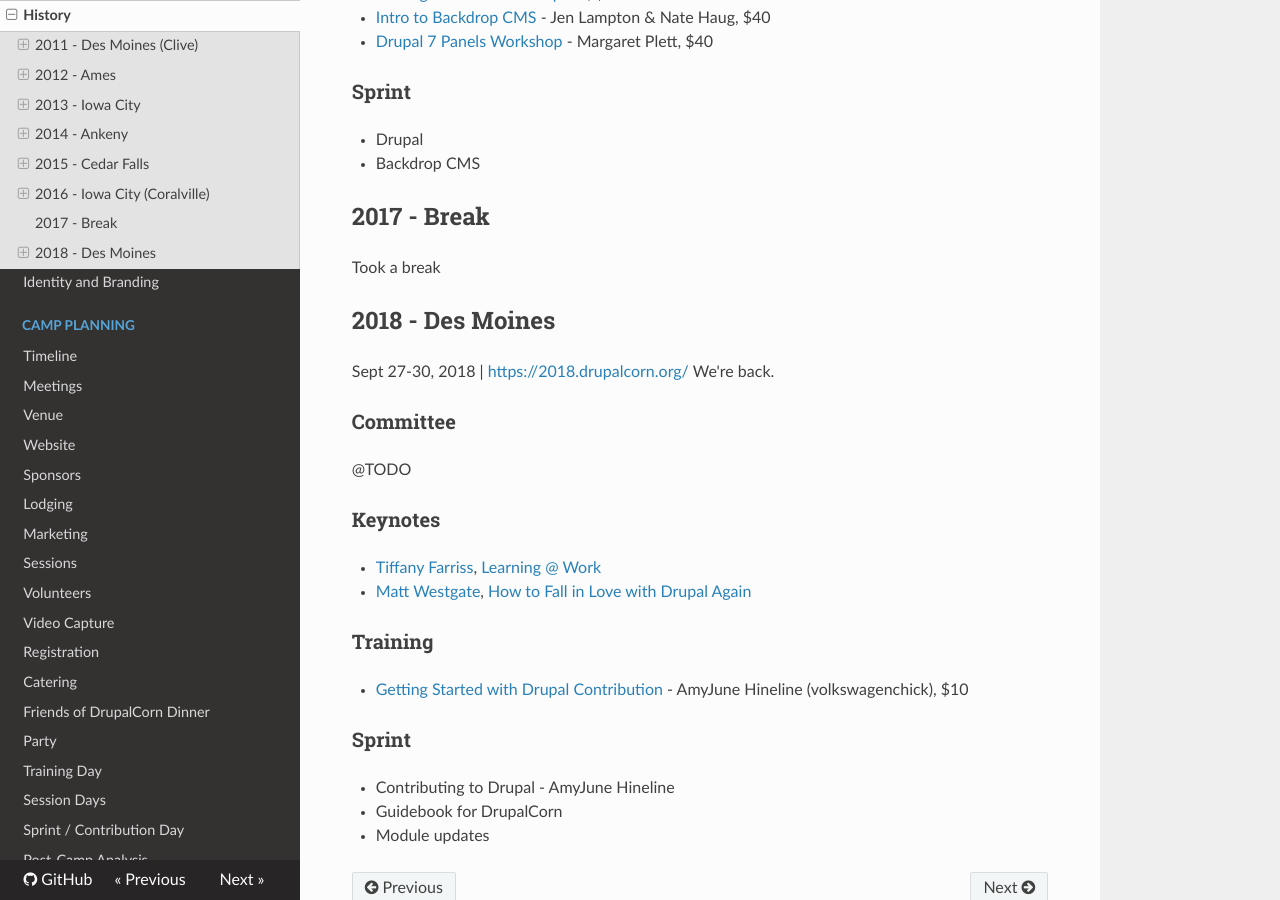
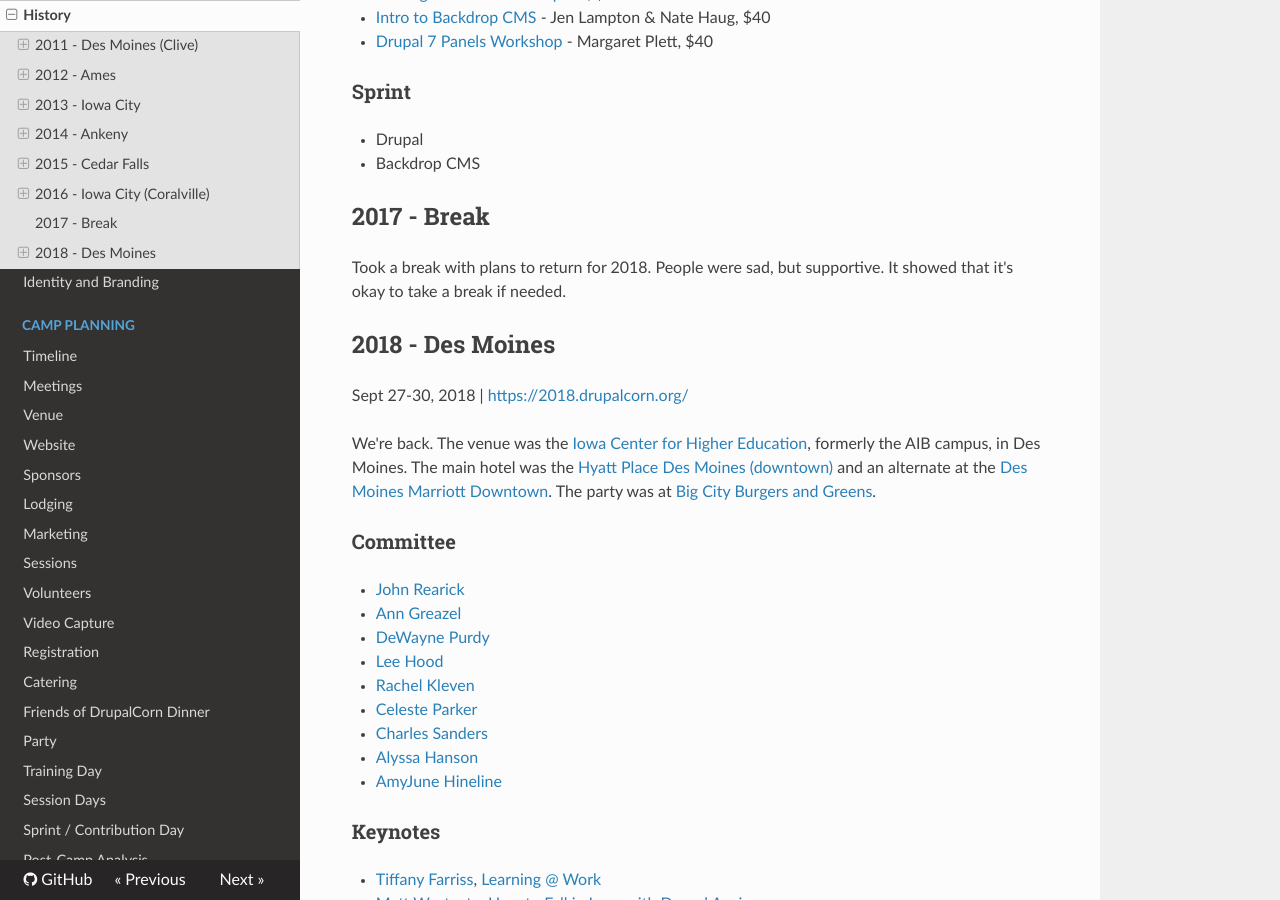
Before and after one commit to drupalcorn/guide, an MkDocs documentation site: the page built from docs/history.md, in a window 1280 px wide and 900 px high, scrolled down 4870 px. Built offline with MkDocs 1.6.1, drawn with Linux system fonts in a browser that asks for light colours; nearby versions of some CDN libraries.

Commit message:
2017 and 2018 details

```diff
--- a/docs/history.md
+++ b/docs/history.md
@@ -1,3 +1,4 @@
+
 
 
 
@@ -153,13 +154,25 @@
 
 ## 2017 - Break
 
-Took a break
+Took a break with plans to return for 2018. People were sad, but supportive. It showed that it's okay to take a break if needed.
+
 ## 2018 - Des Moines
 Sept 27-30, 2018 | [https://2018.drupalcorn.org/](https://2018.drupalcorn.org/)
-We're back.
+
+We're back. The venue was the [Iowa Center for Higher Education](https://desmoines.uiowa.edu/locations/iowa-center-higher-education), formerly the AIB campus, in Des Moines. The main hotel was the [Hyatt Place Des Moines (downtown)](https://www.hyatt.com/en-US/hotel/iowa/hyatt-place-des-moines-downtown/dsmzd) and an alternate at the [Des Moines Marriott Downtown](https://www.marriott.com/hotels/travel/dsmia-des-moines-marriott-downtown/). The party was at [Big City Burgers and Greens](https://www.bigcityburgersandgreens.com/).
 
 ### Committee
-@TODO
+
+- [John Rearick](https://www.drupal.org/u/jrearick)
+- [Ann Greazel](https://www.drupal.org/u/AnnGreazel)
+- [DeWayne Purdy](https://www.drupal.org/u/dewpurdy)
+- [Lee Hood](https://www.drupal.org/u/coder51)
+- [Rachel Kleven](https://www.drupal.org/u/rskleven)
+- [Celeste Parker](https://www.drupal.org/user/2945261)
+- [Charles Sanders](https://www.drupal.org/u/csanders)
+- [Alyssa Hanson](https://www.drupal.org/u/ajlib)
+- [AmyJune Hineline](https://www.drupal.org/u/volkswagenchick)
+
 ### Keynotes
 - [Tiffany Farriss](https://www.palantir.net/people/tiffany-farriss), [Learning @ Work](https://2018.drupalcorn.org/keynote-sessions)
 - [Matt Westgate](https://www.lullabot.com/about/matt-westgate), [How to Fall in Love with Drupal Again](https://2018.drupalcorn.org/keynote-sessions)
```
